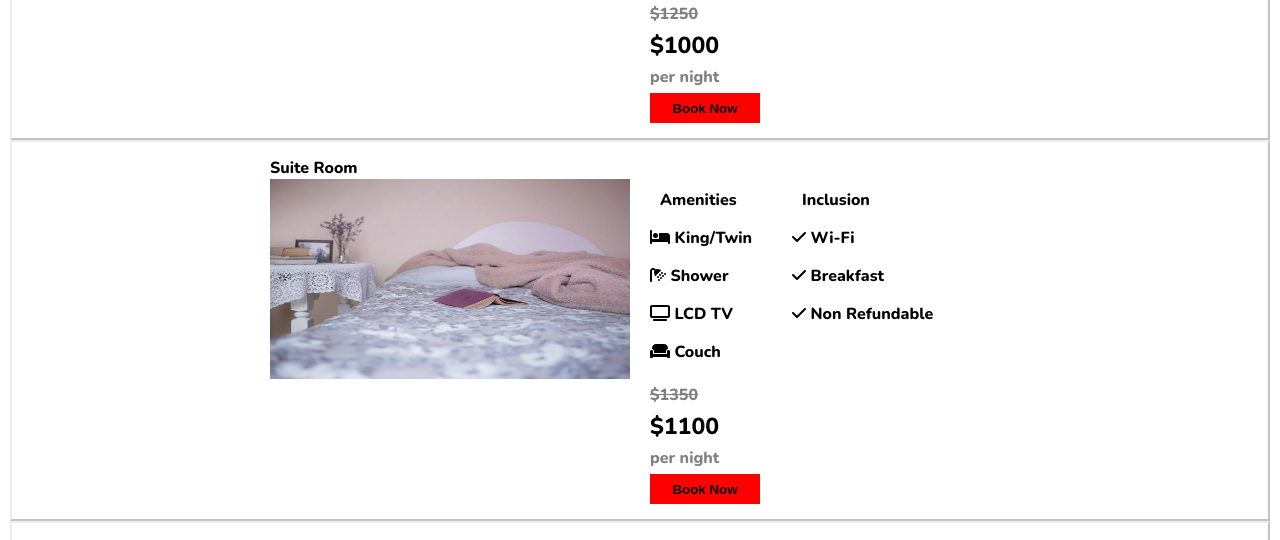
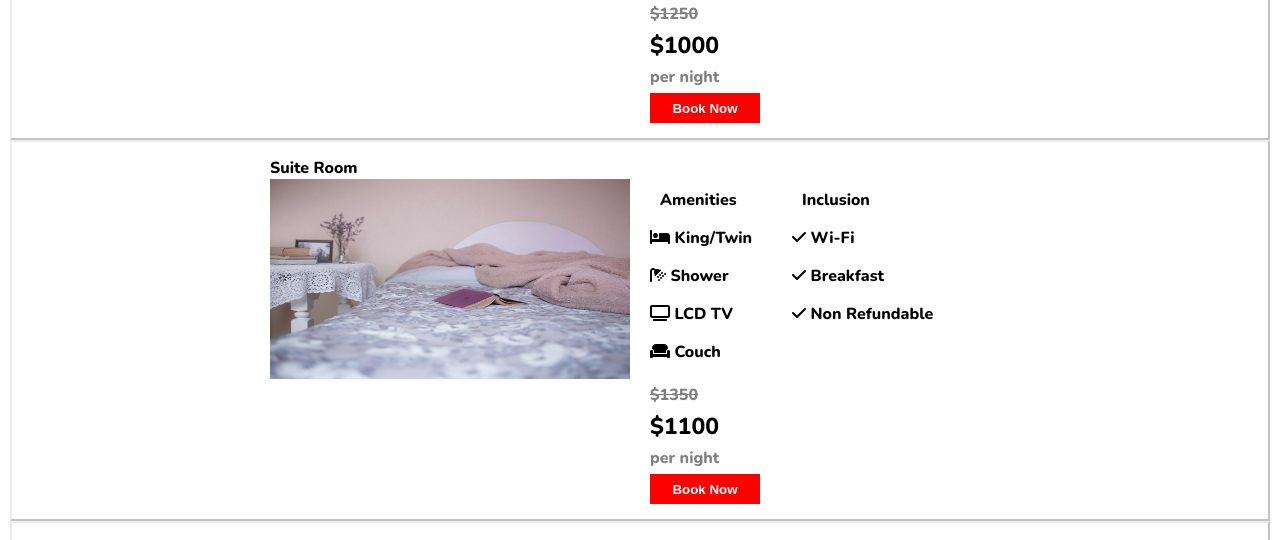
Before and after one commit to Mike2020x/frontend-top-v29-hoteles, a React (Vite) app: page /hotel-single in a window 1280 px wide. Shown: the part 1108-1648 px from the top of the page. Built offline with nearby package versions, Linux system fonts and the light colour scheme.

Commit message:
Update index.scss
Se agrego los estilos al link del componente Room

```diff
--- a/src/components/Room/index.scss
+++ b/src/components/Room/index.scss
@@ -4,6 +4,8 @@
   display: flex;
   flex-wrap: wrap;
   align-items: center;
+
+
 
   h4 {
     margin-top: 0;
@@ -38,6 +40,11 @@
 
   &--price {
     width: 300px;
+
+    a {
+      color: white;
+      font-weight: bold;
+    }
 
     h4 {
       margin: 0;
```
